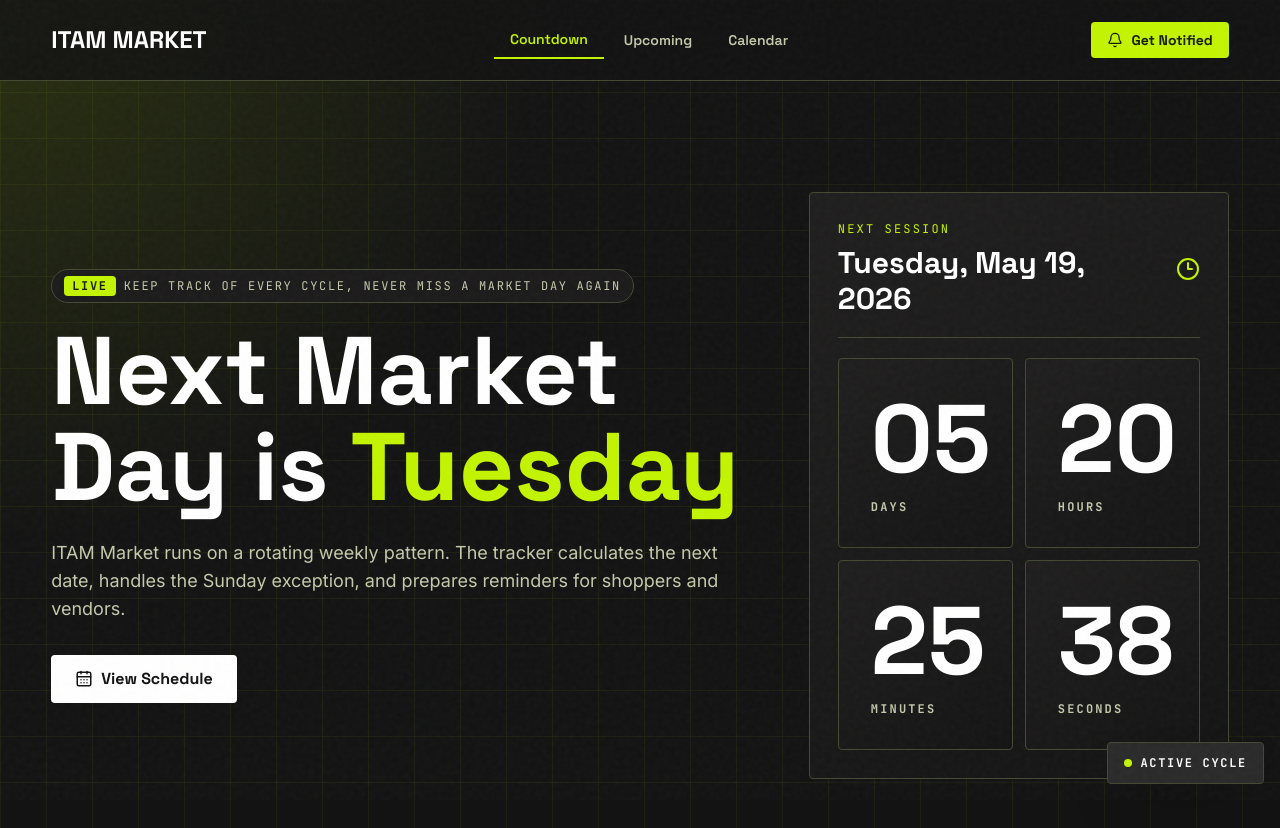
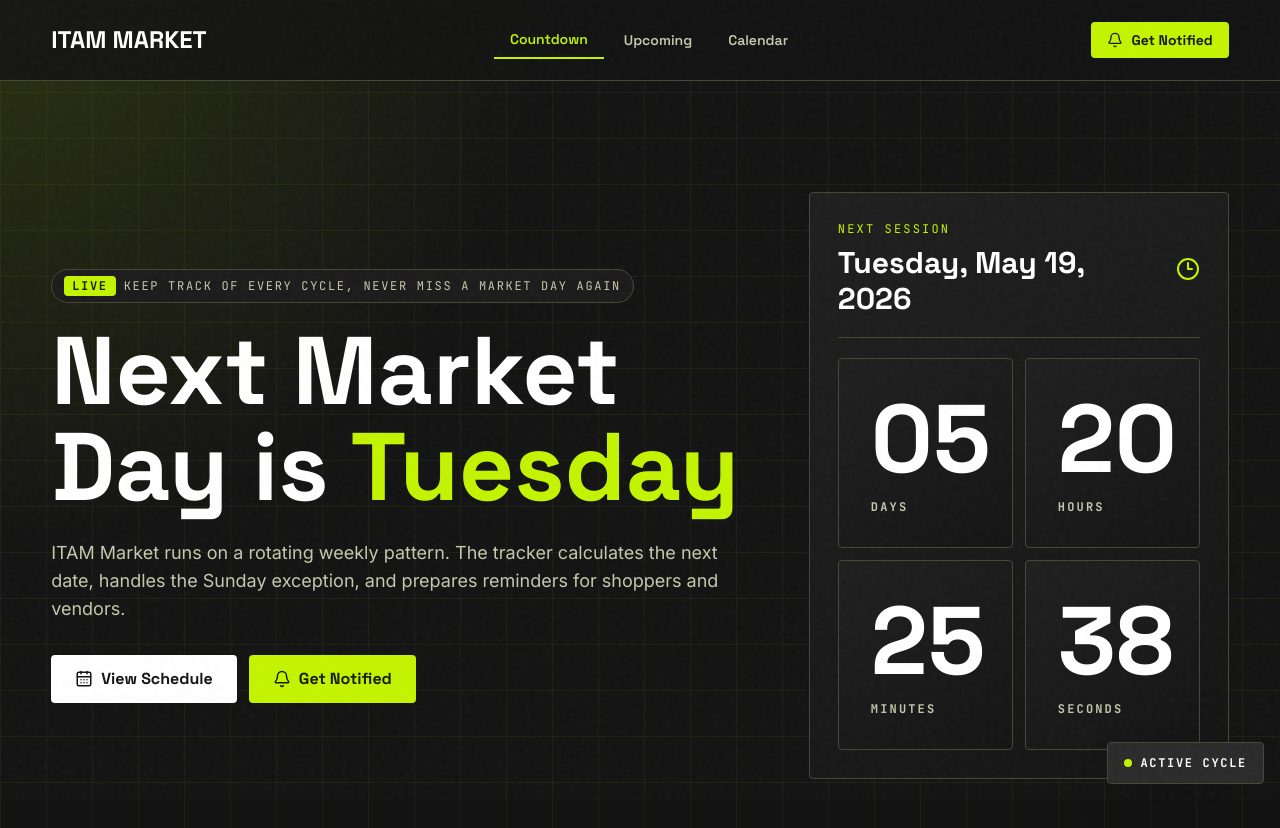
Before and after one commit to freedomszn/itam-market-days-tracker, a React (Vite) app: page / in a window 1280 px wide. Shown: the top 828 px of the page. Built offline with nearby package versions, Linux system fonts and the light colour scheme.

Commit message:
hero update

```diff
--- a/src/App.jsx
+++ b/src/App.jsx
@@ -129,7 +129,7 @@ function StatCard({ value, label }) {
   );
 }
 
-function Hero({ nextMarketDay, countdown }) {
+function Hero({ nextMarketDay, countdown, onNotify }) {
   const whatsappHref = `https://wa.me/?text=${getWhatsAppMessage(nextMarketDay)}`;
 
   return (
@@ -157,6 +157,14 @@ function Hero({ nextMarketDay, countdown }) {
               <CalendarDays size={18} />
               View Schedule
             </Link>
+            <button
+              type="button"
+              onClick={onNotify}
+              className="inline-flex cursor-pointer items-center justify-center gap-2 rounded bg-lime px-6 py-3 font-display font-bold text-lime-ink transition hover:bg-white"
+            >
+              <Bell size={18} />
+              Get Notified
+            </button>
             {/* <a
               href={whatsappHref}
               target="_blank"
@@ -666,7 +674,7 @@ export default function App() {
             path="/"
             element={
               <>
-                <Hero nextMarketDay={nextMarketDay} countdown={countdown} />
+                <Hero nextMarketDay={nextMarketDay} countdown={countdown} onNotify={() => setNotifyOpen(true)} />
                 <LogicSection marketDays={marketDays} />
               </>
             }
```
